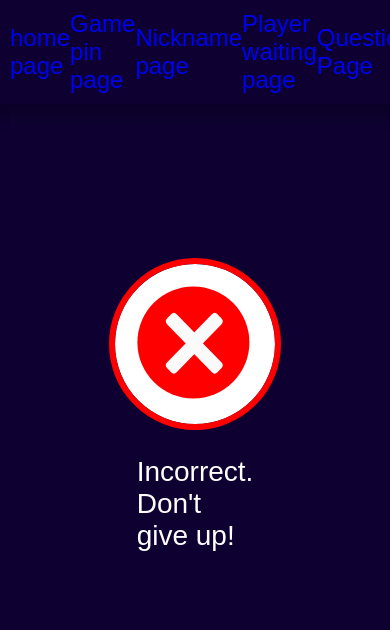
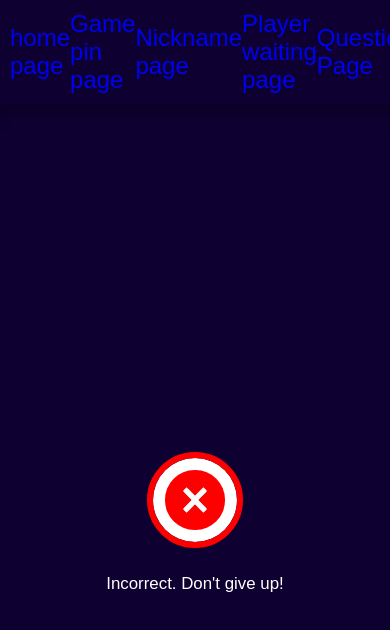
Before and after one commit to mr-funtor/class-kahoot, a React (Vite) app: page /result in a window 390 px wide. Shown: the top 630 px of the page. Built offline with nearby package versions, Linux system fonts and the light colour scheme; a web font is replaced by a local one.

Commit message:
responsiveness adjustments made

```diff
--- a/src/pages/hostSide/resultPage/resultPage.jsx
+++ b/src/pages/hostSide/resultPage/resultPage.jsx
@@ -24,7 +24,9 @@ const resultPage = () => {
           )}
         </div>
       </div>
-      <p>{answer ? "Correct. You're a star!" : "Incorrect. Don't give up!"}</p>
+      <p className={style.text}>
+        {answer ? "Correct. You're a star!" : "Incorrect. Don't give up!"}
+      </p>
     </div>
   );
 };
--- a/src/pages/hostSide/resultPage/resultPage.module.css
+++ b/src/pages/hostSide/resultPage/resultPage.module.css
@@ -1,43 +1,54 @@
 /* resultPage.module.css */
 .pgBody {
   height: 100vh;
-  width: 100vw;
   display: flex;
   flex-direction: column;
   align-items: center;
+  justify-content: center;
   gap: 2rem;
-  padding: 10rem;
 }
+
 .outerCircleCorrect {
-  width: 10rem;
-  height: 10rem;
+  width: 10vmax;
+  height: 10vmax;
   border-radius: 50%;
   background-color: white;
   outline: 0.4rem solid rgb(5, 213, 113);
+  display: grid;
+  place-content: center;
 }
 .innerCircleCorrect {
-  width: 7rem;
-  height: 7rem;
+  width: 7vmax;
+  height: 7vmax;
   border-radius: 50%;
   background-color: rgb(5, 213, 113);
-  transform: translate(20%, 20%);
+  display: flex;
+  place-content: center;
 }
+
 .innerCircleWrong {
-  width: 7rem;
-  height: 7rem;
+  width: 7vmax;
+  height: 7vmax;
   border-radius: 50%;
   background-color: red;
-  transform: translate(20%, 20%);
+  display: flex;
+  place-content: center;
 }
 .outerCircleWrong {
   outline: 0.4rem solid red;
-  width: 10rem;
-  height: 10rem;
+  width: 10vmax;
+  height: 10vmax;
   border-radius: 50%;
   background-color: white;
+  display: grid;
+  place-content: center;
 }
 
-img {
-  width: 65%;
-  transform: translate(28%, 28%);
+.cancel,
+.check {
+  width: 3.5vmax;
 }
+
+.text {
+  font-size: 2vmax;
+}
```
